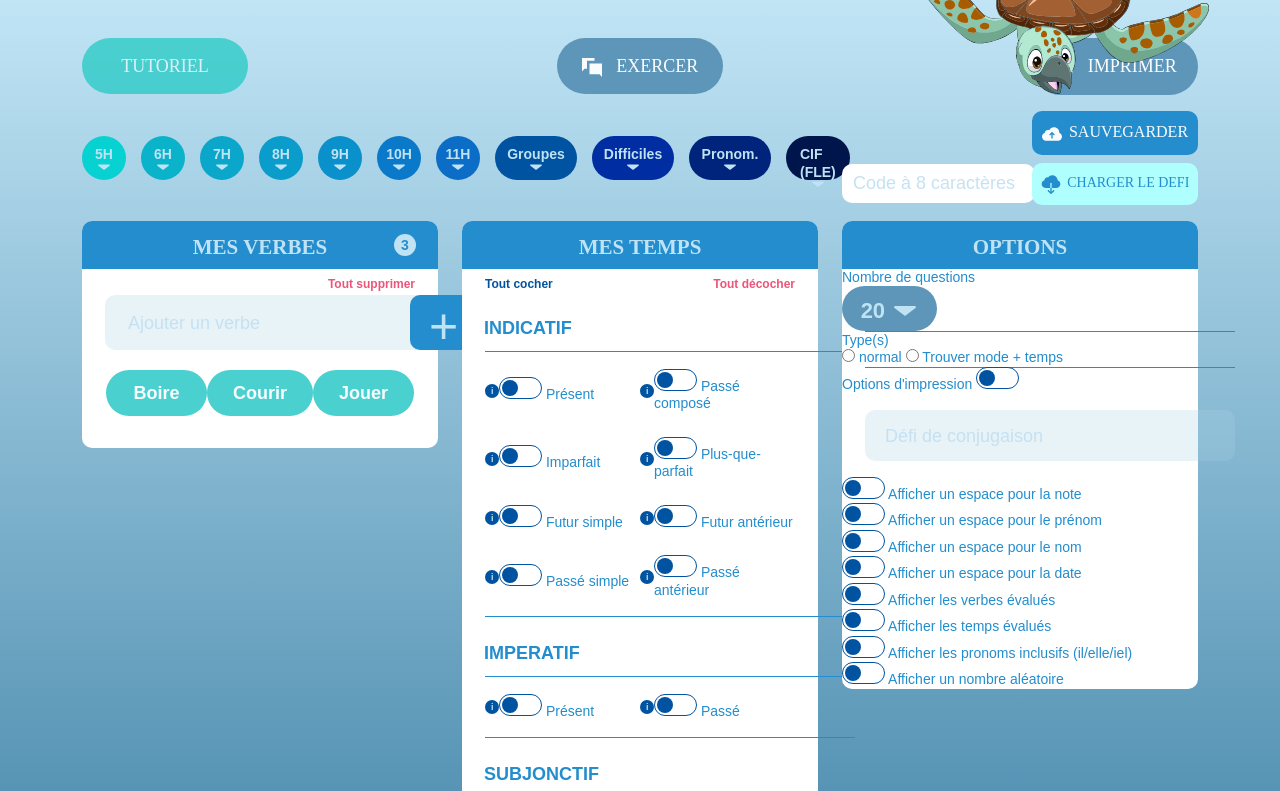
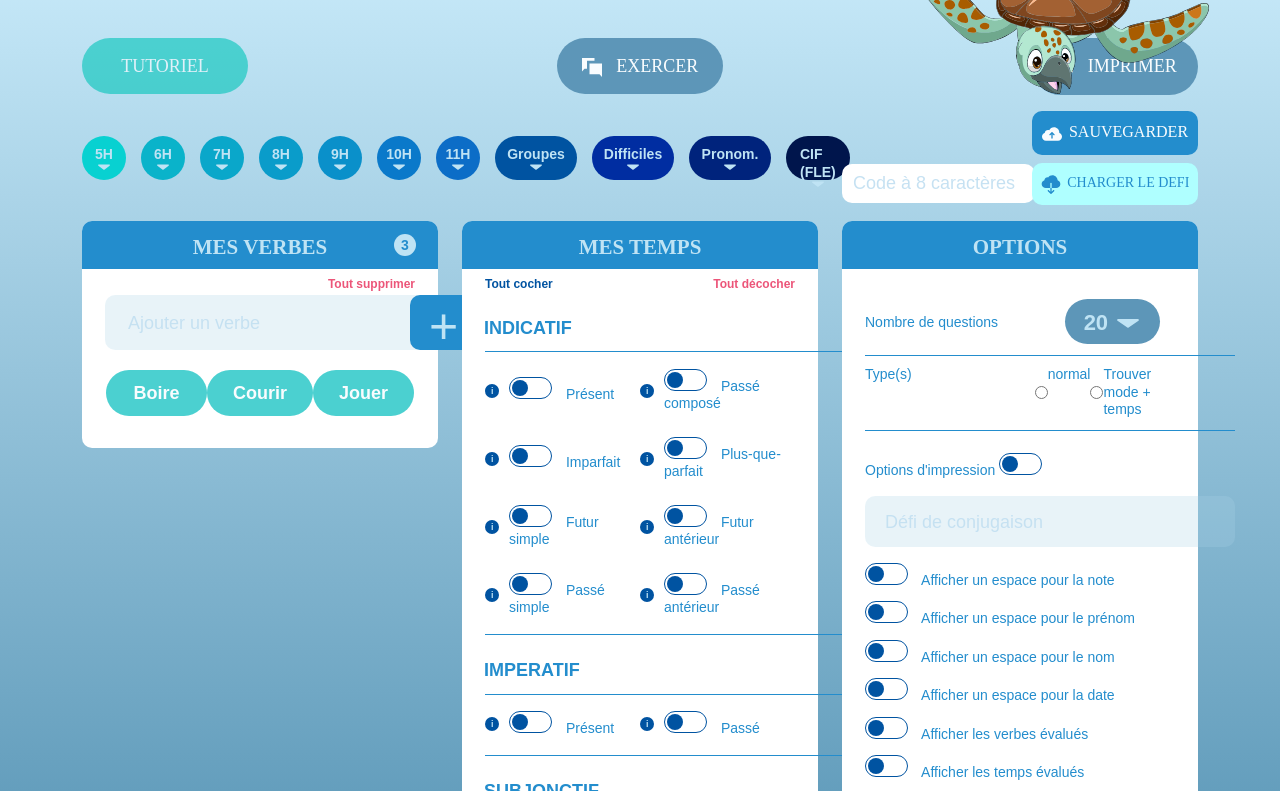
Before and after one commit to maevachristan/Tatitotu-Site-, a website built with Parcel: page src/index.html in a window 1280 px wide. Shown: the part 121-912 px from the top of the page. Built offline with nearby package versions, Linux system fonts and the light colour scheme.

Commit message:
finitions & dernier commit (site pas parfait)

```diff
--- a/src/index.html
+++ b/src/index.html
@@ -377,21 +377,30 @@
             </div>
           </div>
           <div class="col-4">
-            <div class="card">
+            <div class="card my-options">
               <div class="card-banner">
                 <h2>options</h2>
               </div>
+              <div class="questions-number">
                 <p>Nombre de questions</p>
                 <div class="dropdown-button select">20
                   <img class="develop" src="../img/develop.svg" alt="Flèche">
                 </div>
+              </div>
               <hr>
+              <div class="questions-type">
                 <p>Type(s)</p>
-              <input class="options-choice first" type="radio" name="options-choice">
-              <label for="options-choice first">normal</label>
-              <input class="options-choice 2nd" type="radio" name="options-choice">
-              <label for="options-choice 2nd">Trouver mode + temps</label>
+                  <div class="options-choice">
+                  <input class="first" type="radio" name="options-choice">
+                  <label for="first">normal</label>
+                </div>
+                <div class="options-choice">
+                  <input class="2nd" type="radio" name="options-choice">
+                  <label for="2nd">Trouver mode + temps</label>
+                </div>
+              </div>
               <hr>
+              <div class="options-item print-options">
                 <label class="switch">
                   Options d'impression
                   <input type="checkbox" />
@@ -399,8 +408,9 @@
                     <div class="switch-inner"></div>
                   </div>
                 </label>
+              </div>
               <input class="typing-bar options" type="text" name="write-option" placeholder="Défi de conjugaison">
-              <div>
+              <div class="options-item">
                 <label class="switch">
                   <input type="checkbox" />
                   <div class="switch-wrapper">
@@ -409,7 +419,7 @@
                   Afficher un espace pour la note
                 </label>
               </div>
-              <div>
+              <div class="options-item">
                 <label class="switch">
                   <input type="checkbox" />
                   <div class="switch-wrapper">
@@ -418,7 +428,7 @@
                   Afficher un espace pour le prénom
                 </label>
               </div>
-              <div>
+              <div class="options-item">
                 <label class="switch">
                   <input type="checkbox" />
                   <div class="switch-wrapper">
@@ -427,7 +437,7 @@
                   Afficher un espace pour le nom
                 </label>
               </div>
-              <div>
+              <div class="options-item">
                 <label class="switch">
                   <input type="checkbox" />
                   <div class="switch-wrapper">
@@ -436,7 +446,7 @@
                   Afficher un espace pour la date
                 </label>
               </div>
-              <div>
+              <div class="options-item">
                 <label class="switch">
                   <input type="checkbox" />
                   <div class="switch-wrapper">
@@ -445,7 +455,7 @@
                   Afficher les verbes évalués
                 </label>
               </div>
-              <div>
+              <div class="options-item">
                 <label class="switch">
                   <input type="checkbox" />
                   <div class="switch-wrapper">
@@ -454,7 +464,7 @@
                   Afficher les temps évalués
                 </label>
               </div>
-              <div>
+              <div class="options-item">
                 <label class="switch">
                   <input type="checkbox" />
                   <div class="switch-wrapper">
@@ -463,7 +473,7 @@
                   Afficher les pronoms inclusifs (il/elle/iel)
                 </label>
               </div>
-              <div>
+              <div class="options-item">
                 <label class="switch">
                   <input type="checkbox" />
                   <div class="switch-wrapper">
@@ -477,14 +487,8 @@
         </div>
       </div>
     </main>
-    <footer class="l-footer">
-      <div class="container">
-        <div class="row">
-          <div class="col-12">
+    <footer class="l-footer contact">
     <a href="mailto:christophe.roulet@edu-vd.ch">Contact:christophe.roulet@edu-vd.ch</a>
-          </div>
-        </div>
-      </div>
     </footer>
     <script src="js/main.js" type="module"></script>
   </body>
--- a/src/scss/main.scss
+++ b/src/scss/main.scss
@@ -18,6 +18,10 @@
 @import "modules/_switch.css";
 @import "modules/_check-label.css";
 @import "modules/_tense.css";
+@import "modules/_options-items.css";
+@import "modules/_contact.css";
+@import "modules/_questions-number.css";
+@import "modules/_questions-type.css";
 
 // .row + .row {
 //     margin-top: 16px;
--- a/src/scss/modules/_card.css
+++ b/src/scss/modules/_card.css
@@ -26,3 +26,7 @@ h3 {
 .my-tenses {
     padding-bottom: 5px;
 }
+
+.my-options {
+    padding-bottom: 10px;
+}
--- /dev/null
+++ b/src/scss/modules/_contact.css
@@ -0,0 +1,6 @@
+.contact {
+    color: #bfe3f4;
+    padding: 90px 0;
+    text-align: center;
+    text-decoration: none;
+}
--- a/src/scss/modules/_example.css
+++ b/src/scss/modules/_example.css
@@ -6,6 +6,7 @@
     font-size: 9px;
     font-weight: 800;
     height: 14px;
+    margin-right: 10px;
     padding: 2px 6px;
     width: 14px;
 }
--- /dev/null
+++ b/src/scss/modules/_options-items.css
@@ -0,0 +1,9 @@
+.options-item {
+    margin-left: 23px;
+    margin-bottom: 12px;
+}
+
+.print-options {
+    margin-top: 23px;
+    margin-bottom: 0;
+}
--- /dev/null
+++ b/src/scss/modules/_questions-number.css
@@ -0,0 +1,9 @@
+.questions-number {
+    display: flex;
+    justify-content: space-between;
+    margin: 30px 23px 11px;
+}
+
+.questions-number p {
+    padding-top: 15px;
+}
--- /dev/null
+++ b/src/scss/modules/_questions-type.css
@@ -0,0 +1,12 @@
+.questions-type {
+    display: flex;
+    margin: 11px 23px;
+}
+
+.questions-type p {
+    margin-right: 123px;
+}
+
+.options-choice {
+    display: flex;
+}
--- a/src/scss/modules/_switch.css
+++ b/src/scss/modules/_switch.css
@@ -4,6 +4,7 @@
     border-radius: 100px;
     display: inline-block;
     height: 22px;
+    margin-right: 10px;
     padding: 2px;
     width: 43px;
   }
```
Also changed, not shown: src/scss/modules/_check-tense.css (added). Lines whose indentation alone changed are shown as unchanged.
